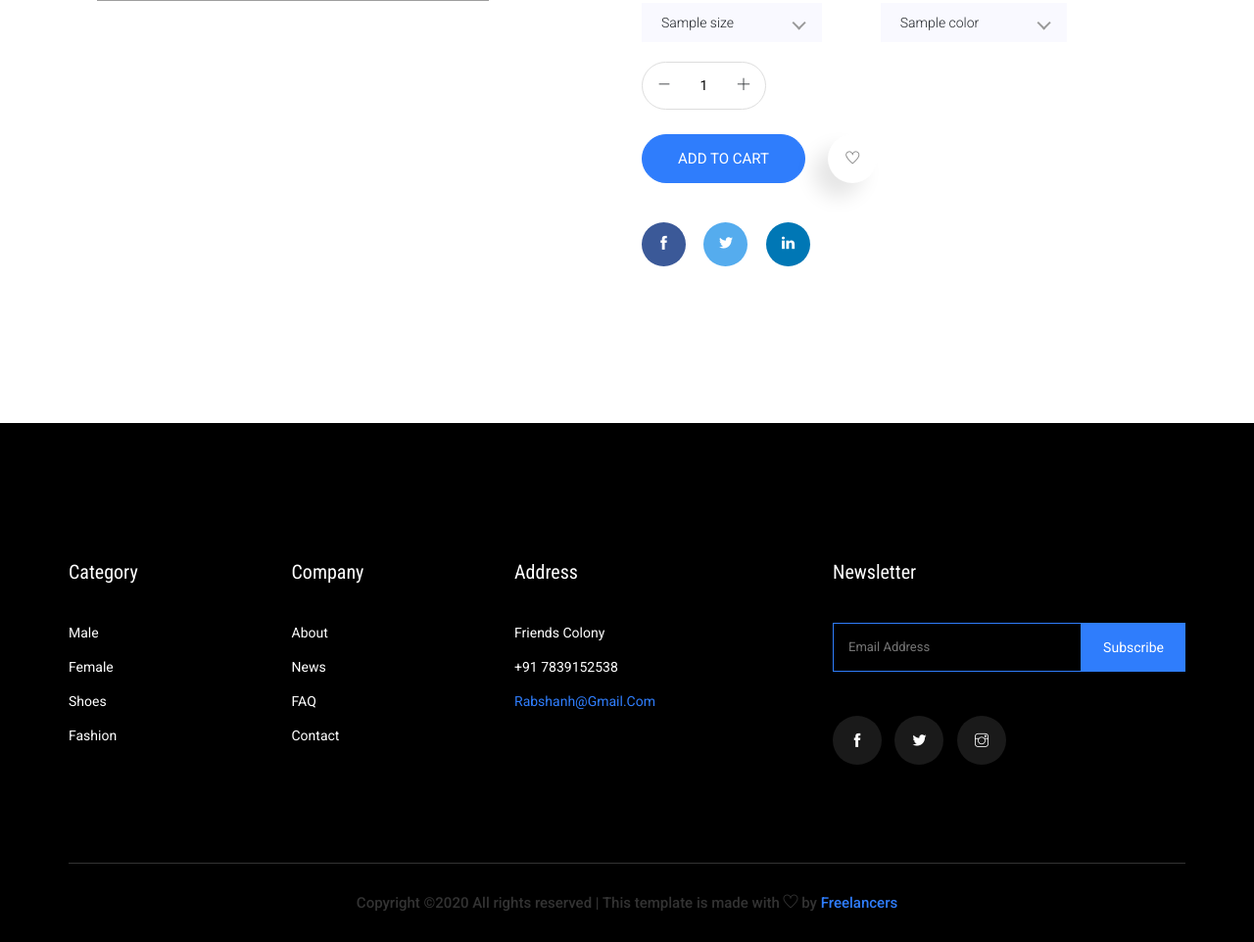
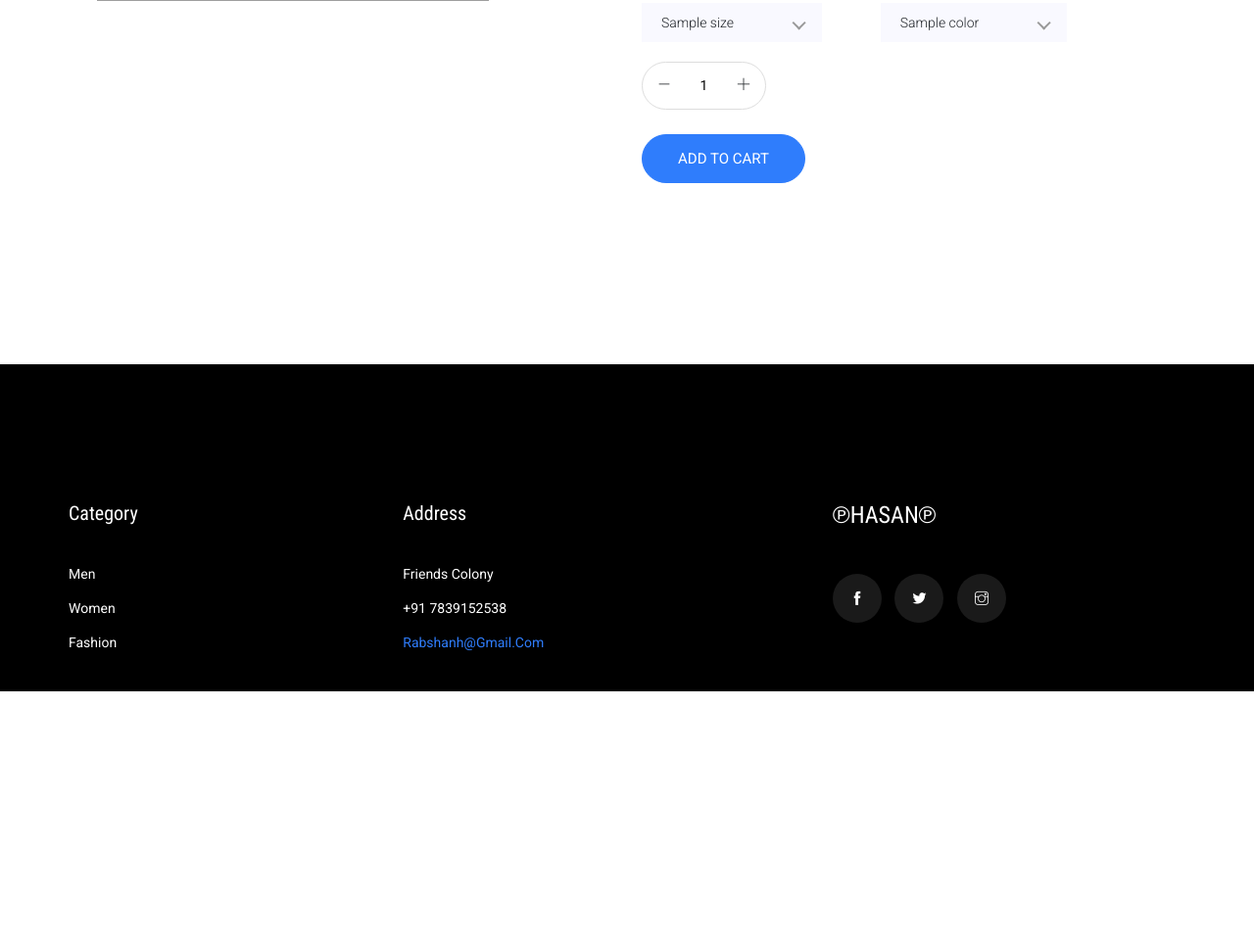
Before and after one commit to Phantom586/HasanEcommerce_Prod, a Django app: a page that uses Hasan_ECommerce/BaseApp/templates/BaseApp/base.html in a window 1280 px wide. Shown: the part 521-1483 px from the top of the page at 98% size. After the commit the page ends 1227 px from the top, so only its background shows below. Run offline with Django 3.2, Linux system fonts and the light colour scheme; tables that the repository leaves empty hold one stand-in row (values such as "Sample post"); some libraries are stand-ins or nearby versions; grey boxes are pictures that could not be loaded.

Commit message:
Updates - 1 - BaseApp/admin.py 1_1 - added userTable 2 - BaseApp/models.py 2_1 - made changes inBasketTable and added UserTable. 3 - BaseApp/urls.py 3_1 - updated the route for 'add_to_cart/'. 4 - BaseApp/views.py 4_1 - changed AddToCart() from DBV to function, and added required code. 5 - LoginApp, BaseApp /base.html 5_1 - updated the footer. 6 - BaseApp/products_details.html 6_1 - updated the route for 'add_to_cart/'. 6_2 - removed the social_icons. 7 - BaseApp/products.html 7_1 - updated the route for 'add_to_cart/'. 8 - LoginApp/forms.py 8_1 - added full_name to the form and removed first and last name. 9 - added code to extract the data from the post and create a new user.

```diff
--- a/Hasan_ECommerce/BaseApp/admin.py
+++ b/Hasan_ECommerce/BaseApp/admin.py
@@ -1,5 +1,5 @@
 from django.contrib import admin
-from .models import Clothing, Categories, Color, Size, ProductImages, InvoiceTable, BasketTable
+from .models import Clothing, Categories, Color, Size, ProductImages, InvoiceTable, BasketTable, UserTable
 
 # Register your models here.
 admin.site.register(Clothing)
@@ -9,3 +9,4 @@ admin.site.register(Size)
 admin.site.register(ProductImages)
 admin.site.register(InvoiceTable)
 admin.site.register(BasketTable)
+admin.site.register(UserTable)
--- a/Hasan_ECommerce/BaseApp/models.py
+++ b/Hasan_ECommerce/BaseApp/models.py
@@ -89,7 +89,7 @@ class InvoiceTable(models.Model):
 
 
 class BasketTable(models.Model):
-    user = models.CharField(db_column='User', primary_key=True, max_length=13)  # Field name made lowercase.
+    user_id = models.IntegerField(db_column='User_ID', primary_key=True)  # Field name made lowercase.
     cloth_id = models.IntegerField(db_column='Cloth_ID')  # Field name made lowercase.
     quantity = models.IntegerField(db_column='Quantity')  # Field name made lowercase.
     timestamp = models.DateTimeField(db_column='Timestamp')  # Field name made lowercase.
@@ -99,6 +99,22 @@ class BasketTable(models.Model):
     class Meta:
         managed = False
         db_table = 'basket_table'
+        unique_together = (('user_id', 'cloth_id'),)
 
     def __str__(self):
         return f'{self.user} | {self.cloth_id} | {self.quantity}'
+
+
+class UserTable(models.Model):
+    id = models.AutoField(db_column='ID', primary_key=True)  # Field name made lowercase.
+    name = models.CharField(db_column='Name', max_length=100)  # Field name made lowercase.
+    phone_no = models.CharField(db_column='Phone_No', max_length=13)  # Field name made lowercase.
+    email = models.CharField(db_column='Email', max_length=60)  # Field name made lowercase.
+    signup_timestamp = models.DateTimeField(db_column='SignUp_Timestamp')  # Field name made lowercase.
+
+    class Meta:
+        managed = False
+        db_table = 'user_table'
+
+    def __str__(self):
+        return f'{self.id} | {self.name}'
--- a/Hasan_ECommerce/BaseApp/templates/BaseApp/base.html
+++ b/Hasan_ECommerce/BaseApp/templates/BaseApp/base.html
@@ -115,29 +115,17 @@
         {% block content %}
         {% endblock %}
 
-        <!--::footer_part start::-->
-    <footer class="footer_part">
+      <!--::footer_part start::-->
+      <footer class="footer_part">
         <div class="container">
             <div class="row justify-content-between">
                 <div class="col-sm-6 col-lg-2">
                     <div class="single_footer_part">
                         <h4>Category</h4>
                         <ul class="list-unstyled">
-                            <li><a href="#">Male</a></li>
-                            <li><a href="#">Female</a></li>
-                            <li><a href="#">Shoes</a></li>
+                            <li><a href="#">Men</a></li>
+                            <li><a href="#">Women</a></li>
                             <li><a href="#">Fashion</a></li>
-                        </ul>
-                    </div>
-                </div>
-                <div class="col-sm-6 col-lg-2">
-                    <div class="single_footer_part">
-                        <h4>Company</h4>
-                        <ul class="list-unstyled">
-                            <li><a href="">About</a></li>
-                            <li><a href="">News</a></li>
-                            <li><a href="">FAQ</a></li>
-                            <li><a href="">Contact</a></li>
                         </ul>
                     </div>
                 </div>
@@ -147,25 +135,13 @@
                         <ul class="list-unstyled">
                             <li><a href="#">Friends Colony</a></li>
                             <li><a href="#">+91 7839152538</a></li>
-                            <li><span>Rabshanh@Gmail.Com</span></li>
+                            <li><span>rabshanh@gmail.com</span></li>
                         </ul>
                     </div>
                 </div>
                 <div class="col-sm-6 col-lg-4">
                     <div class="single_footer_part">
-                        <h4>Newsletter</h4>
-                        <div id="mc_embed_signup">
-                            <form target="_blank"
-                                action="#"
-                                method="get" class="subscribe_form relative mail_part">
-                                <input type="email" name="email" id="newsletter-form-email" placeholder="Email Address"
-                                    class="placeholder hide-on-focus" onfocus="this.placeholder = ''"
-                                    onblur="this.placeholder = ' Email Address '">
-                                <button type="submit" name="submit" id="newsletter-submit"
-                                    class="email_icon newsletter-submit button-contactForm">subscribe</button>
-                                <div class="mt-10 info"></div>
-                            </form>
-                        </div>
+                        <h3 style="color:white;">℗HASAN℗</h3>
                         <div class="social_icon">
                             <a href="#"><i class="ti-facebook"></i></a>
                             <a href="#"><i class="ti-twitter-alt"></i></a>
@@ -174,14 +150,7 @@
                     </div>
                 </div>
             </div>
-            <div class="row justify-content-center">
-                <div class="col-lg-12">
-                    <div class="copyright_text">
-                        <P>
-Copyright &copy;<script>document.write(new Date().getFullYear());</script> All rights reserved | This template is made with <i class="ti-heart" aria-hidden="true"></i> by <a href="#" target="_blank">Freelancers</a></P>
-                    </div>
-                </div>
-            </div>
+
         </div>
     </footer>
     <!--::footer_part end::-->
--- a/Hasan_ECommerce/BaseApp/templates/BaseApp/prod_details.html
+++ b/Hasan_ECommerce/BaseApp/templates/BaseApp/prod_details.html
@@ -78,15 +78,9 @@
                                 <span class="number-increment"> <i class="ti-plus"></i></span>
                             </div>
                             <div class="add_to_cart">
-                                <a href="/home/products/add_to_cart/{{ product_details.id }}" class="btn_3">add to cart</a>
-                                <a href="#" class="like_us"> <i class="ti-heart"></i> </a>
+                                <a href="/home/products/add_to_cart/c0929b/{{ product_details.id }}/{{ product_details.price }}/{{ product_details.gender }}/{{ product_details.category }}" class="btn_3">add to cart</a>
                             </div>
                         {% endif %}
-                        <div class="social_icon">
-                            <a href="#" class="fb"><i class="ti-facebook"></i></a>
-                            <a href="#" class="tw"><i class="ti-twitter-alt"></i></a>
-                            <a href="#" class="li"><i class="ti-linkedin"></i></a>
-                        </div>
                     </div>
                 </div>
                 </div>
--- a/Hasan_ECommerce/BaseApp/templates/BaseApp/products.html
+++ b/Hasan_ECommerce/BaseApp/templates/BaseApp/products.html
@@ -139,7 +139,7 @@
                                         <div class="category_social_icon">
                                             <ul>
                                                 <li><a href="#"><i class="ti-heart"></i></a></li>
-                                                <li><a href="/home/products/add_to_cart/{{ product.id }}"><i class="ti-bag"></i></a></li>
+                                                <li><a href="/home/products/add_to_cart/f5bf48/{{ product.id }}/{{ product.price }}/{{ type }}/{{ product.category }}"><i class="ti-bag"></i></a></li>
                                             </ul>
                                         </div>
                                         <div class="category_product_text">
--- a/Hasan_ECommerce/BaseApp/urls.py
+++ b/Hasan_ECommerce/BaseApp/urls.py
@@ -17,7 +17,7 @@ urlpatterns = [
     # path('products/<str:type>/<str:category>/', ProductsByCategory.as_view()),
     # path('products/<str:type>/<str:category>/<int:id>/', ProductDesc.as_view()),
     path('cart/', Cart.as_view(), name="cart"),
-    path('add_to_cart/<int:id>/', login_required(AddToCart.as_view()), name="add_to_cart"),
+    path('add_to_cart/<str:pg>/<int:id>/<str:mrp>/<str:gender>/<str:category>/', AddToCart, name="add_to_cart"),
     path('<str:type>/', ProductsView.as_view(), name="product"),
     path('<str:type>/<str:category>/', ProductsByCategory.as_view()),
     path('<str:type>/<str:category>/<int:id>/', ProductDesc.as_view()),
--- a/Hasan_ECommerce/BaseApp/views.py
+++ b/Hasan_ECommerce/BaseApp/views.py
@@ -1,6 +1,10 @@
-from django.shortcuts import render
+from django.shortcuts import render, redirect
 from django.views.generic import TemplateView
-from .models import Clothing, Categories, Color, Size, ProductImages
+from django.contrib.auth.decorators import login_required
+from .models import (
+    Clothing, Categories, Color, Size,
+    ProductImages, InvoiceTable, BasketTable
+)
 
 
 def get_nav_categories():
@@ -138,22 +142,41 @@ class ProductDesc(TemplateView):
         return context
 
 
-class AddToCart(TemplateView):
+@login_required
+def AddToCart(request, pg, id, mrp, gender, category):
 
-    template_name = 'BaseApp/cart.html'
+    result = get_nav_categories()
 
-    def get_context_data(self, **kwargs):
+    context = {}
 
-        context = super().get_context_data(**kwargs)
+    context['categories_men'] = result[0]
+    context['categories_woman'] = result[1]
 
-        p_id = self.kwargs['id']
+    user_id = request.user.id
 
-        result = get_nav_categories()
+    # Checking if the product doesn't already exists in the DB.
+    exists = BasketTable.objects.filter(user_id=user_id, cloth_id=id)
+    print(exists)
 
-        context['categories_men'] = result[0]
-        context['categories_woman'] = result[1]
+    if exists is not None:
+        print("Product Exists")
 
-        return context
+    # store_in_basket = BasketTable.objects.create(
+    #     user_id = user_id,
+    #     cloth_id = id,
+    #     quantity = 1,
+    #     mrp = mrp,
+    #     total_mrp = mrp * quantity
+    # )
+
+    redirect_link = ""
+
+    if pg == "f5bf48":
+        redirect_link = f'/home/products/{gender}/{category}'
+    elif pg == "c0929b":
+        redirect_link = f'/home/products/{gender}/{category}/{id}'
+
+    return redirect( redirect_link)
 
 
 class Cart(TemplateView):
--- a/Hasan_ECommerce/LoginApp/forms.py
+++ b/Hasan_ECommerce/LoginApp/forms.py
@@ -4,8 +4,9 @@ from django.contrib.auth.forms import UserCreationForm
 
 class UserRegisterForm(UserCreationForm):
 
+    full_name = forms.CharField(max_length=100)
     phone_no = forms.CharField(max_length=13)
 
     class Meta:
         model = User
-        fields = ['username', 'first_name', 'last_name', 'email', 'phone_no', 'password1', 'password2']
+        fields = ['username', 'full_name', 'email', 'phone_no', 'password1', 'password2']
```
Also changed, not shown: Hasan_ECommerce/LoginApp/templates/LoginApp/base.html (+9 -45 lines), Hasan_ECommerce/LoginApp/views.py (+10 -3 lines), 1 other file.
